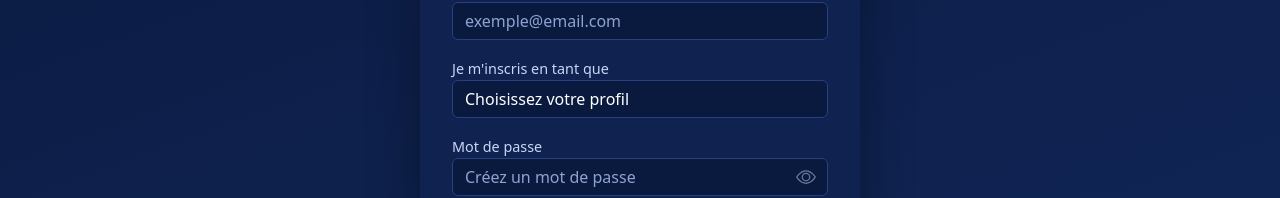
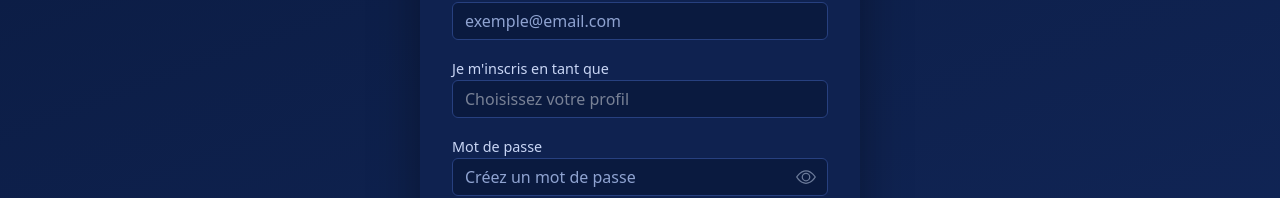
Before and after one commit to Tohavina-Vacie/mitfrontend, a React (Vite) app: page /inscription in a window 1280 px wide. Shown: the part 420-618 px from the top of the page. Built offline with nearby package versions, Linux system fonts and the light colour scheme.

Commit message:
Inscription : retrait du choix Enseignant et placeholder du profil

```diff
--- a/src/Pages/Register.jsx
+++ b/src/Pages/Register.jsx
@@ -3,6 +3,9 @@ import { Link, useNavigate } from "react-router-dom";
 import { api } from "../services/api";
 import ChampMotDePasse from "../assets/Components/ChampMotDePasse";
 import "../styles/auth.css";
+
+// Couleur du texte « Choisissez votre profil » tant qu'aucun profil n'est choisi (comme les autres placeholders)
+const COULEUR_PLACEHOLDER = "rgba(255, 255, 255, 0.45)";
 
 export default function Register() {
   const navigate = useNavigate();
@@ -17,6 +20,9 @@ export default function Register() {
   const soumettre = async (e) => {
     e.preventDefault();
     setErreur("");
+    if (!form.role) {
+      return setErreur("Choisissez votre profil");
+    }
     if (form.mot_de_passe !== form.confirmation) {
       return setErreur("Les mots de passe ne correspondent pas");
     }
@@ -25,11 +31,7 @@ export default function Register() {
       const { confirmation, ...donnees } = form;
       await api("/users/register", { method: "POST", body: donnees });
       navigate("/connexion", {
-        state: {
-          message: form.role === "enseignant"
-            ? "Compte créé. Il sera activé par l'administration : vous pourrez vous connecter après sa validation."
-            : "Compte créé, vous pouvez vous connecter.",
-        },
+        state: { message: "Compte créé, vous pouvez vous connecter." },
       });
     } catch (err) {
       setErreur(err.message);
@@ -62,11 +64,18 @@ export default function Register() {
         </div>
         <div className="mb-3">
           <label htmlFor="role">Je m'inscris en tant que</label>
-          <select id="role" name="role" className="form-select" value={form.role} onChange={change} required>
-            <option value="" disabled>Choisissez votre profil</option>
-            <option value="etudiant">Étudiant</option>
-            <option value="enseignant">Enseignant</option>
-            <option value="entreprise">Entreprise</option>
+          <select
+            id="role"
+            name="role"
+            className="form-select"
+            style={form.role ? undefined : { color: COULEUR_PLACEHOLDER }}
+            value={form.role}
+            onChange={change}
+            required
+          >
+            <option value="" disabled hidden>Choisissez votre profil</option>
+            <option value="etudiant" style={{ color: "#fff" }}>Étudiant</option>
+            <option value="entreprise" style={{ color: "#fff" }}>Entreprise</option>
           </select>
         </div>
         <div className="mb-3">
```
